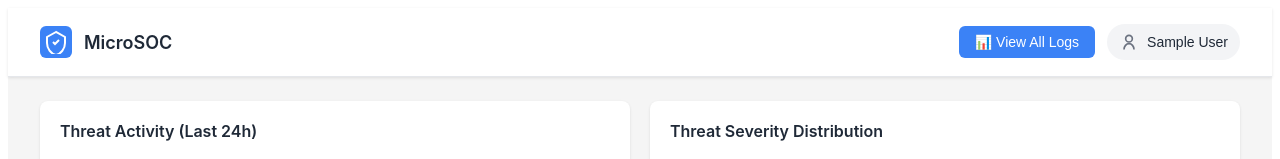
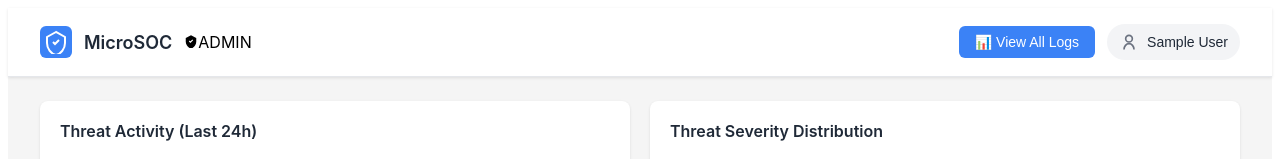
Before and after one commit to Tarun-1009/MicroSOC, a React (Vite) app in the folder client/: page /dashboard in a window 1280 px wide. Shown: the top 159 px of the page. Built offline with nearby package versions, Linux system fonts and the light colour scheme; no server answers; sample sign-in values are in the browser's storage.

Commit message:
add admin icon show in dashboard

```diff
--- a/client/src/components/Dashboard.jsx
+++ b/client/src/components/Dashboard.jsx
@@ -10,6 +10,7 @@ const Dashboard = () => {
     const [loading, setLoading] = useState(true);
     const [showUserMenu, setShowUserMenu] = useState(false);
 
+    // Mock data for charts
     const [attackTrends] = useState([
         { time: '03:00', value1: 100, value2: 50 },
         { time: '06:00', value1: 80, value2: 70 },
@@ -23,6 +24,7 @@ const Dashboard = () => {
         { time: '06:00', value1: 150, value2: 140 },
     ]);
 
+    // Calculate severity distribution from real logs
     const getSeverityData = () => {
         const counts = { Critical: 0, High: 0, Medium: 0, Low: 0 };
         logs.forEach(log => {
@@ -41,17 +43,21 @@ const Dashboard = () => {
 
     const severityData = getSeverityData();
 
+    // Fetch logs from database with smart comparison (anti-flicker)
     const fetchLogs = async () => {
         try {
             const res = await fetch('http://localhost:5000/api/logs');
             const data = await res.json();
+            // Filter out resolved logs - only show Open and In Progress
             const activeLogs = data.filter(log => log.status !== 'Resolved');
 
+            // Smart comparison: Only update if data actually changed
             setLogs(prevLogs => {
+                // Compare by stringifying - only update if different
                 if (JSON.stringify(prevLogs) !== JSON.stringify(activeLogs)) {
                     return activeLogs;
                 }
-                return prevLogs;
+                return prevLogs; // No change, keep existing state
             });
         } catch (err) {
             console.error("Failed to fetch logs:", err);
@@ -59,6 +65,7 @@ const Dashboard = () => {
     };
 
     useEffect(() => {
+        // Check if user is authenticated
         if (!authService.isAuthenticated()) {
             window.location.href = '/';
             return;
@@ -68,8 +75,12 @@ const Dashboard = () => {
         setUser(currentUser);
         setLoading(false);
 
+        // Initial fetch
         fetchLogs();
+
+        // Auto-refresh every 2 seconds
         const interval = setInterval(fetchLogs, 2000);
+
         return () => clearInterval(interval);
     }, []);
 
@@ -82,6 +93,7 @@ const Dashboard = () => {
         return `severity-badge severity-${severity.toLowerCase()}`;
     };
 
+    // Format timestamp
     const formatTimestamp = (timestamp) => {
         const date = new Date(timestamp);
         return date.toLocaleString('en-US', {
@@ -114,15 +126,41 @@ const Dashboard = () => {
                         </svg>
                     </div>
                     <span className="brand-name">MicroSOC</span>
+
+                    {/* Role Badge - Visual Indicator */}
+                    {user?.role === 'admin' ? (
+                        <div className="role-badge role-badge-admin">
+                            <svg width="14" height="14" viewBox="0 0 24 24" fill="none" className="role-icon">
+                                <path d="M12 2L3 7v6c0 5.55 3.84 10.74 9 12 5.16-1.26 9-6.45 9-12V7l-9-5z" fill="currentColor" />
+                                <path d="M9 12l2 2 4-4" stroke="white" strokeWidth="2" fill="none" />
+                            </svg>
+                            <span className="role-text">ADMIN</span>
+                        </div>
+                    ) : (
+                        <div className="role-badge role-badge-analyst">
+                            <svg width="14" height="14" viewBox="0 0 24 24" fill="none" className="role-icon">
+                                <circle cx="12" cy="8" r="4" stroke="currentColor" strokeWidth="2" />
+                                <path d="M6 21C6 17.134 8.686 14 12 14C15.314 14 18 17.134 18 21" stroke="currentColor" strokeWidth="2" />
+                            </svg>
+                            <span className="role-text">ANALYST</span>
+                        </div>
+                    )}
                 </div>
 
+
                 <div className="header-actions">
-                    <button className="nav-link-btn" onClick={() => navigate('/ingest')}>
+                    <button
+                        className="nav-link-btn"
+                        onClick={() => navigate('/ingest')}
+                    >
                         📊 View All Logs
                     </button>
 
                     <div className="user-menu-container">
-                        <button className="user-profile-btn" onClick={() => setShowUserMenu(!showUserMenu)}>
+                        <button
+                            className="user-profile-btn"
+                            onClick={() => setShowUserMenu(!showUserMenu)}
+                        >
                             <svg width="20" height="20" viewBox="0 0 24 24" fill="none">
                                 <circle cx="12" cy="8" r="4" stroke="currentColor" strokeWidth="2" />
                                 <path d="M6 21C6 17.134 8.686 14 12 14C15.314 14 18 17.134 18 21" stroke="currentColor" strokeWidth="2" />
@@ -154,20 +192,24 @@ const Dashboard = () => {
 
             <main className="dashboard-main">
                 <div className="dashboard-grid">
+                    {/* Attack Trends Chart */}
                     <div className="dashboard-card attack-trends-card">
                         <h3 className="card-title">Threat Activity (Last 24h)</h3>
                         <div className="chart-container">
                             <svg className="line-chart" viewBox="0 0 500 200" preserveAspectRatio="none">
+                                {/* Grid lines */}
                                 <line x1="0" y1="50" x2="500" y2="50" stroke="#e5e7eb" strokeWidth="1" />
                                 <line x1="0" y1="100" x2="500" y2="100" stroke="#e5e7eb" strokeWidth="1" />
                                 <line x1="0" y1="150" x2="500" y2="150" stroke="#e5e7eb" strokeWidth="1" />
 
+                                {/* Y-axis labels */}
                                 <text x="5" y="15" fontSize="10" fill="#6b7280">200</text>
                                 <text x="5" y="65" fontSize="10" fill="#6b7280">150</text>
                                 <text x="5" y="115" fontSize="10" fill="#6b7280">100</text>
                                 <text x="5" y="165" fontSize="10" fill="#6b7280">50</text>
                                 <text x="5" y="200" fontSize="10" fill="#6b7280">0</text>
 
+                                {/* Line 1 (Orange) */}
                                 <polyline
                                     points={attackTrends.map((d, i) => `${i * 50 + 30},${200 - d.value2}`).join(' ')}
                                     fill="none"
@@ -175,6 +217,7 @@ const Dashboard = () => {
                                     strokeWidth="2"
                                 />
 
+                                {/* Line 2 (Blue) */}
                                 <polyline
                                     points={attackTrends.map((d, i) => `${i * 50 + 30},${200 - d.value1}`).join(' ')}
                                     fill="none"
@@ -183,6 +226,7 @@ const Dashboard = () => {
                                 />
                             </svg>
 
+                            {/* X-axis labels */}
                             <div className="chart-x-axis">
                                 {['03:00', '06:00', '09:00', '12:00', '15:00', '18:00', '21:00', '00:00', '03:00', '06:00', '09:00', '12:00', '15:00'].map((time, i) => (
                                     <span key={i} className="x-label">{time}</span>
@@ -191,10 +235,12 @@ const Dashboard = () => {
                         </div>
                     </div>
 
+                    {/* Severity Distribution Donut Chart */}
                     <div className="dashboard-card severity-card">
                         <h3 className="card-title">Threat Severity Distribution</h3>
                         <div className="donut-chart-container">
                             <svg className="donut-chart" viewBox="0 0 200 200">
+                                {/* Donut segments */}
                                 <circle cx="100" cy="100" r="70" fill="none" stroke="#ef4444" strokeWidth="40"
                                     strokeDasharray={`${severityData.critical * 4.4} 440`}
                                     transform="rotate(-90 100 100)" />
@@ -211,6 +257,7 @@ const Dashboard = () => {
                                     strokeDashoffset={`-${(severityData.critical + severityData.high + severityData.medium) * 4.4}`}
                                     transform="rotate(-90 100 100)" />
 
+                                {/* Center white circle */}
                                 <circle cx="100" cy="100" r="50" fill="white" />
                             </svg>
 
@@ -236,6 +283,7 @@ const Dashboard = () => {
                     </div>
                 </div>
 
+                {/* Live Security Event Feed */}
                 <div className="dashboard-card events-card">
                     <div style={{ display: 'flex', alignItems: 'center', gap: '12px', marginBottom: '20px' }}>
                         <h3 className="card-title" style={{ margin: 0 }}>Recent Incidents (Top 5)</h3>
@@ -263,10 +311,7 @@ const Dashboard = () => {
                                         </td>
                                     </tr>
                                 ) : (
-                                    [...logs]
-                                        .sort((a, b) => new Date(b.timestamp) - new Date(a.timestamp))
-                                        .slice(0, 5)
-                                        .map((log, index) => (
+                                    logs.slice(0, 5).map((log, index) => (
                                         <tr key={log.log_id} className="fade-in">
                                             <td>#{index + 1}</td>
                                             <td>{formatTimestamp(log.timestamp)}</td>
```
Lines whose indentation alone changed are shown as unchanged.
